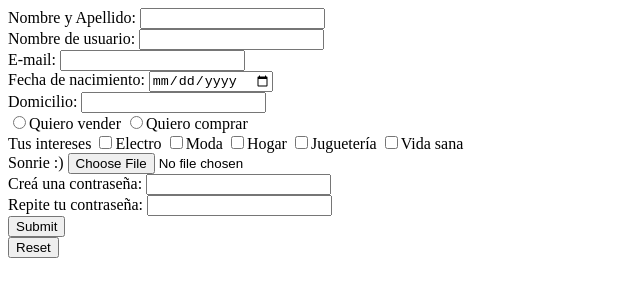
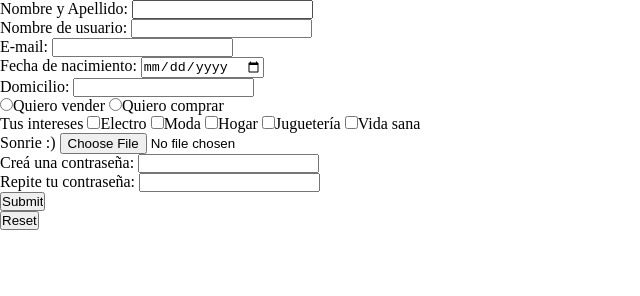
Before and after one commit to RodrigoIvanGonzalez/mercadoLiebre, a website: page view/register.html in a window 1280 px wide. Shown: the whole page, without its empty margins (0-640 px from the left). Drawn offline with Linux system fonts and the light colour scheme.

Commit message:
login y register linkeado con su respectivo CCS

```diff
--- a/public/css/stylesLogin.css
+++ b/public/css/stylesLogin.css
@@ -0,0 +1,5 @@
+*{
+    box-sizing: border-box;
+    margin: 0;
+    padding: 0;
+}
--- a/public/css/stylesRegister.css
+++ b/public/css/stylesRegister.css
@@ -0,0 +1,5 @@
+*{
+    box-sizing: border-box;
+    margin: 0;
+    padding: 0;
+}
--- a/view/register.html
+++ b/view/register.html
@@ -1,6 +1,9 @@
 <!DOCTYPE html>
 <html lang="es">
 <head>
+    <link href="https://fonts.googleapis.com/css2?family=Roboto&display=swap" rel="stylesheet">
+    <link rel="stylesheet" href="https://cdnjs.cloudflare.com/ajax/libs/font-awesome/6.4.2/css/all.min.css" integrity="sha512-z3gLpd7yknf1YoNbCzqRKc4qyor8gaKU1qmn+CShxbuBusANI9QpRohGBreCFkKxLhei6S9CQXFEbbKuqLg0DA==" crossorigin="anonymous" referrerpolicy="no-referrer" />
+    <link rel="stylesheet" href="/css/stylesRegister.css">
     <meta charset="UTF-8">
     <meta name="viewport" content="width=device-width, initial-scale=1.0">
     <title>Creá tu cuenta :)</title>
```
Also changed, not shown: view/login.html (+3 -0 lines).
